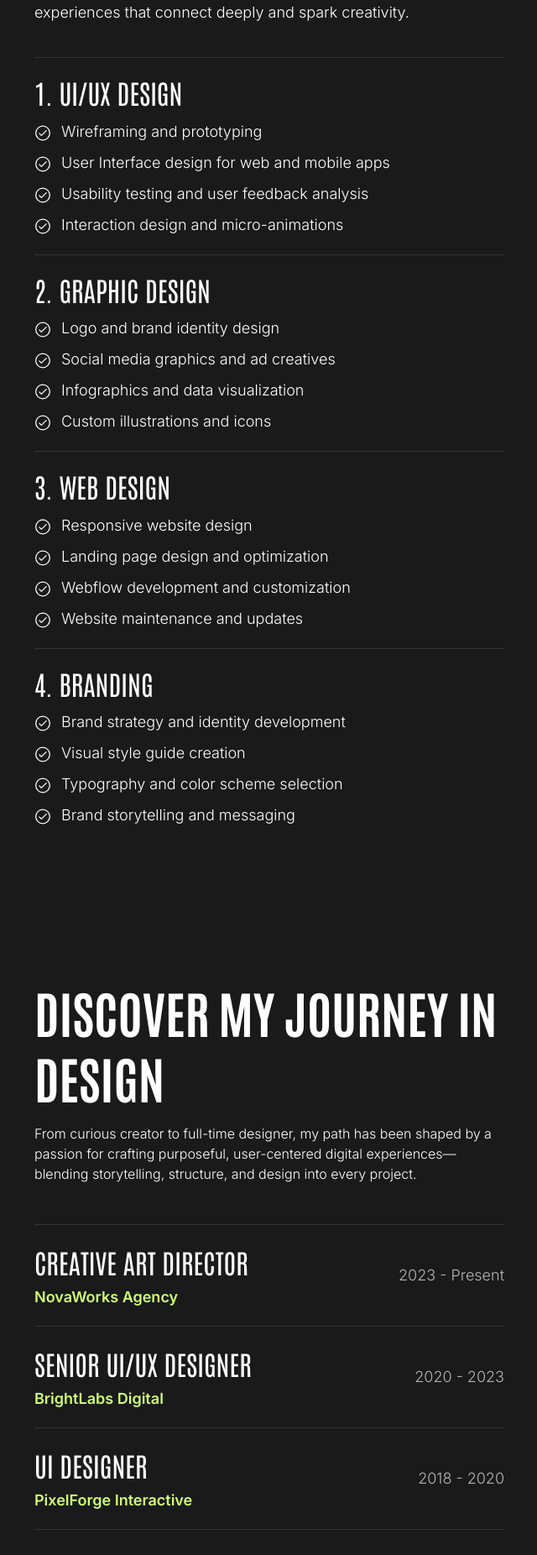
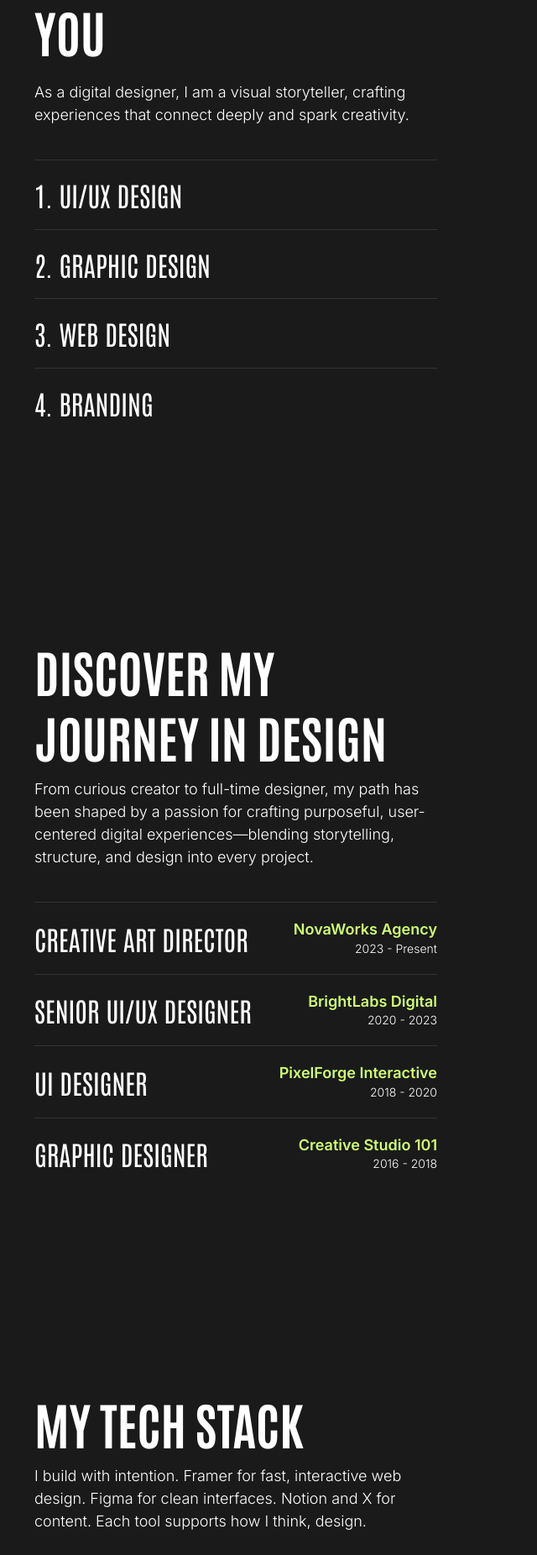
Before and after one commit to 1SoulHunter1/fawaz-portfolio, a Next.js app: page /about in a window 1280 px wide. Shown: the part 906-2758 px from the top of the page at 84% size, without its empty margins (39-679 px from the left). Built offline with nearby package versions, Linux system fonts and the light colour scheme.

Commit message:
About page matches original
Co-Authored-By: Claude Opus 4.6 <noreply@anthropic.com>

```diff
--- a/src/app/about/page.tsx
+++ b/src/app/about/page.tsx
@@ -12,7 +12,6 @@ import {
   InstagramIcon,
   BehanceIcon,
   DribbbleIcon,
-  CheckCircleIcon,
 } from "@/components/icons";
 
 export const metadata: Metadata = {
@@ -29,46 +28,10 @@ const socials = [
 ];
 
 const services = [
-  {
-    number: "1",
-    title: "UI/UX DESIGN",
-    items: [
-      "Wireframing and prototyping",
-      "User Interface design for web and mobile apps",
-      "Usability testing and user feedback analysis",
-      "Interaction design and micro-animations",
-    ],
-  },
-  {
-    number: "2",
-    title: "GRAPHIC DESIGN",
-    items: [
-      "Logo and brand identity design",
-      "Social media graphics and ad creatives",
-      "Infographics and data visualization",
-      "Custom illustrations and icons",
-    ],
-  },
-  {
-    number: "3",
-    title: "WEB DESIGN",
-    items: [
-      "Responsive website design",
-      "Landing page design and optimization",
-      "Webflow development and customization",
-      "Website maintenance and updates",
-    ],
-  },
-  {
-    number: "4",
-    title: "BRANDING",
-    items: [
-      "Brand strategy and identity development",
-      "Visual style guide creation",
-      "Typography and color scheme selection",
-      "Brand storytelling and messaging",
-    ],
-  },
+  { number: "1", title: "UI/UX DESIGN" },
+  { number: "2", title: "GRAPHIC DESIGN" },
+  { number: "3", title: "WEB DESIGN" },
+  { number: "4", title: "BRANDING" },
 ];
 
 const timeline = [
@@ -89,13 +52,13 @@ const techStack = [
     name: "Figma",
     logo: "/images/cms/RaZetiUCiiVee9pYfau5kIm0k.jpg",
     description:
-      "Where I connect, share insights, and grow within the design and Framer community.",
+      "My go-to for UI/UX design—perfect for wireframing, prototyping, and collaborating in real time.",
   },
   {
     name: "X",
     logo: "/images/cms/KhZnIlAtOozB2Axd5yg9ALd7A.jpg",
     description:
-      "My go-to for UI/UX design—perfect for wireframing, prototyping, and collaborating in real time.",
+      "Where I connect, share insights, and grow within the design and Framer community.",
   },
   {
     name: "Spline",
@@ -111,25 +74,31 @@ const techStack = [
   },
 ];
 
-interface ProcessCard {
-  number: string;
-  title: string;
-  description: string;
-  tone: "white" | "lime" | "dark";
+interface ProcessGridItem {
+  type: "card" | "image";
+  number?: string;
+  title?: string;
+  description?: string;
+  tone?: "white" | "lime" | "dark";
   image?: string;
-  wide?: boolean;
+  colSpan?: number;
 }
 
-const process: ProcessCard[] = [
+const processGrid: ProcessGridItem[] = [
   {
+    type: "card",
     number: "01.",
     title: "Research & Strategy",
     description:
       "In this phase, I dive deep into understanding your business, target audience, and project goals. Through research and strategic planning, I create a clear roadmap to guide the entire design process.",
     tone: "white",
+  },
+  {
+    type: "image",
     image: "/images/cms/fw9i7cnyP36KPrIT0FHN2bcu0xU.jpeg",
   },
   {
+    type: "card",
     number: "02.",
     title: "Concept & Ideation",
     description:
@@ -137,74 +106,78 @@ const process: ProcessCard[] = [
     tone: "lime",
   },
   {
+    type: "card",
     number: "03.",
     title: "Feedback & Refinement",
     description:
       "Collaboration is key. I review the design with you, gather feedback, and refine the work to align with your expectations and goals. This ensures the design reflects your vision.",
     tone: "dark",
-    image: "/images/cms/VjFhPmRUqOEECNBJzS5qTNQ2M.jpeg",
-    wide: true,
+    colSpan: 2,
   },
   {
+    type: "image",
+    image: "/images/cms/VjFhPmRUqOEECNBJzS5qTNQ2M.jpeg",
+  },
+  {
+    type: "card",
     number: "04.",
     title: "Testing & Optimization",
     description:
       "I conduct thorough testing to identify and resolve any performance or usability issues. This phase ensures the design works seamlessly across devices and meets user experience standards.",
     tone: "lime",
-    image: "/images/cms/xmKml0E7v2iBI4zbbj0yVccaQwg.jpeg",
   },
   {
+    type: "card",
     number: "05.",
     title: "Launch & Delivery",
     description:
       "Once everything is finalized, the project is launched and delivered to you. I also provide guidance or support for ongoing maintenance to ensure long-term success.",
     tone: "white",
   },
+  {
+    type: "image",
+    image: "/images/cms/xmKml0E7v2iBI4zbbj0yVccaQwg.jpeg",
+  },
 ];
 
-const toneStyles: Record<ProcessCard["tone"], string> = {
+const toneStyles: Record<NonNullable<ProcessGridItem["tone"]>, string> = {
   white: "bg-white text-[#303030]",
-  lime: "bg-[#d0ff71] text-black",
-  dark: "bg-[#303030] text-white",
+  lime: "bg-[#d0ff71] text-[#303030]",
+  dark: "bg-[#333] text-white",
 };
 
-function ProcessCardItem({ card }: { card: ProcessCard }) {
+function ProcessGridCell({ item }: { item: ProcessGridItem }) {
+  if (item.type === "image") {
     return (
-    <div
-      className={cn(
-        "flex flex-col gap-5 rounded-[20px] p-8 md:p-10",
-        toneStyles[card.tone],
-        card.wide && "md:col-span-2",
-        card.wide && card.image && "md:flex-row md:items-center md:gap-8"
-      )}
-    >
-      <div className="flex flex-col gap-3 md:flex-1">
-        <span className="font-heading text-[48px] font-bold leading-none md:text-[60px]">
-          {card.number}
-        </span>
-        <h3 className="font-heading text-[26px] font-normal leading-tight md:text-[32px]">
-          {card.title}
-        </h3>
-        <p className="text-base font-light leading-[27px] md:text-lg">
-          {card.description}
-        </p>
-      </div>
-      {card.image && (
-        <div
-          className={cn(
-            "relative overflow-hidden rounded-[20px]",
-            card.wide ? "aspect-[36/38] w-full md:w-[360px] md:shrink-0" : "mt-auto aspect-[36/38] w-full max-w-[360px]"
-          )}
-        >
+      <div className="relative h-[380px] overflow-hidden rounded-[20px]">
         <Image
-            src={card.image}
-            alt={card.title}
+          src={item.image!}
+          alt=""
           fill
           sizes="360px"
           className="object-cover"
         />
       </div>
+    );
+  }
+
+  return (
+    <div
+      className={cn(
+        "flex h-[380px] flex-col justify-center gap-2 rounded-[20px] p-10",
+        toneStyles[item.tone!],
+        item.colSpan === 2 && "md:col-span-2",
       )}
+    >
+      <span className="font-heading text-[48px] font-bold leading-none md:text-[60px]">
+        {item.number}
+      </span>
+      <h3 className="font-heading text-[26px] font-normal leading-tight md:text-[32px]">
+        {item.title}
+      </h3>
+      <p className="text-sm font-light leading-[21px]">
+        {item.description}
+      </p>
     </div>
   );
 }
@@ -215,8 +188,8 @@ export default function AboutPage() {
       <Navbar />
       <main>
         <AboutStickyScroll>
-          {/* Hero */}
-          <section className="w-full bg-[#1a1a1b] pt-36 pb-16 md:pt-44">
+          {/* Hero — original has Container with px-40, no top/bottom padding on container */}
+          <section className="w-full bg-[#1a1a1b] px-6 pt-36 pb-16 md:px-10 md:pt-44">
             <div className="flex flex-col">
               <h1 className="font-heading text-[56px] font-bold leading-[1.05] tracking-[-2px] text-white uppercase lg:text-[120px] lg:leading-[120px] lg:tracking-[-3.6px]">
                 About me
@@ -262,13 +235,13 @@ export default function AboutPage() {
             </div>
           </section>
 
-          {/* Services */}
-          <section className="w-full bg-[#1a1a1b] py-20">
+          {/* Services — collapsed accordion (number + title only) */}
+          <section className="w-full bg-[#1a1a1b] px-6 py-[120px] md:px-10">
             <ScrollReveal>
               <h2 className="font-heading text-[36px] font-bold leading-tight text-white uppercase md:text-[60px] md:leading-[78px]">
                 WHAT I CAN DO FOR YOU
               </h2>
-              <p className="mt-4 max-w-[500px] text-lg font-light leading-[27px] text-white">
+              <p className="mt-5 max-w-[500px] text-lg font-light leading-[27px] text-white">
                 As a digital designer, I am a visual storyteller, crafting
                 experiences that connect deeply and spark creativity.
               </p>
@@ -280,31 +253,18 @@ export default function AboutPage() {
                   <h3 className="font-heading text-[24px] font-normal leading-[1.3] text-white uppercase lg:text-[32px] lg:leading-[41.6px]">
                     {service.number}. {service.title}
                   </h3>
-                  <ul className="mt-3 flex flex-col gap-2">
-                    {service.items.map((item) => (
-                      <li
-                        key={item}
-                        className="flex items-start gap-3 text-lg font-light text-white"
-                      >
-                        <span className="mt-0.5 w-5 shrink-0 text-white">
-                          <CheckCircleIcon />
-                        </span>
-                        {item}
-                      </li>
-                    ))}
-                  </ul>
                 </div>
               ))}
             </StaggerReveal>
           </section>
 
           {/* Journey timeline */}
-          <section className="w-full bg-[#1a1a1b] py-20">
+          <section className="w-full bg-[#1a1a1b] px-6 py-[120px] md:px-10">
             <ScrollReveal>
               <h2 className="font-heading text-[36px] font-bold leading-tight text-white uppercase md:text-[60px] md:leading-[78px]">
                 Discover My Journey in Design
               </h2>
-              <p className="mt-4 max-w-[700px] text-base font-light leading-6 text-white">
+              <p className="mt-2.5 max-w-[700px] text-lg font-light leading-[27px] text-white">
                 From curious creator to full-time designer, my path has been shaped
                 by a passion for crafting purposeful, user-centered digital
                 experiences—blending storytelling, structure, and design into every
@@ -312,49 +272,48 @@ export default function AboutPage() {
               </p>
             </ScrollReveal>
 
-            <StaggerReveal className="mt-12" staggerDelay={0.1}>
+            <StaggerReveal className="mt-10" staggerDelay={0.1}>
               {timeline.map((item) => (
                 <div
                   key={item.role}
-                  className="flex flex-col gap-2 border-t border-[#333] py-5 sm:flex-row sm:items-center sm:justify-between"
+                  className="flex items-center justify-between border-t border-[#333] py-5"
                 >
-                  <div className="flex flex-col gap-1">
-                    <h3 className="font-heading text-[26px] font-normal text-white uppercase md:text-[32px]">
+                  <h3 className="font-heading text-[26px] font-normal leading-[1.3] text-white uppercase md:text-[32px] md:leading-[41.6px]">
                     {item.role}
                   </h3>
-                    <span className="text-lg font-semibold text-[#d0ff71]">
+                  <div className="flex shrink-0 flex-col items-end">
+                    <span className="text-lg font-semibold leading-[23.4px] text-[#d0ff71]">
                       {item.company}
                     </span>
-                  </div>
-                  <span className="text-lg font-light text-[#b5b5b5]">
+                    <span className="text-sm font-light leading-[21px] text-white">
                       {item.years}
                     </span>
+                  </div>
                 </div>
               ))}
             </StaggerReveal>
           </section>
 
-          {/* Tech stack */}
-          <section className="w-full bg-[#1a1a1b] py-20">
+          {/* Tech stack — vertical list of cards */}
+          <section className="w-full bg-[#1a1a1b] px-6 py-[120px] md:px-10">
             <ScrollReveal>
               <h2 className="font-heading text-[36px] font-bold leading-tight text-white uppercase md:text-[60px] md:leading-[78px]">
                 My Tech Stack
               </h2>
-              <p className="mt-4 max-w-[700px] text-base font-light leading-6 text-white">
+              <p className="mt-2.5 max-w-[700px] text-lg font-light leading-[27px] text-white">
                 I build with intention. Framer for fast, interactive web design.
                 Figma for clean interfaces. Notion and X for content. Each tool
                 supports how I think, design.
               </p>
             </ScrollReveal>
 
-            <StaggerReveal className="mt-12 grid gap-5 sm:grid-cols-2 md:grid-cols-3 lg:grid-cols-5" staggerDelay={0.08}>
+            <StaggerReveal className="mt-10 flex flex-col" staggerDelay={0.08}>
               {techStack.map((tool) => (
                 <div
                   key={tool.name}
-                  className="flex flex-col gap-4 rounded-[20px] border border-[#333] p-6"
+                  className="flex items-center gap-4 rounded-[20px] border border-[#333] p-5"
                 >
-                  <div className="flex items-center gap-3">
-                    <div className="relative h-14 w-14 overflow-hidden rounded-xl">
+                  <div className="relative h-14 w-14 shrink-0 overflow-hidden rounded-xl">
                     <Image
                       src={tool.logo}
                       alt={tool.name}
@@ -363,36 +322,37 @@ export default function AboutPage() {
                       className="object-cover"
                     />
                   </div>
-                    <span className="font-heading text-[24px] font-normal text-white">
+                  <div className="flex flex-col gap-1 sm:flex-row sm:items-center sm:gap-6">
+                    <span className="font-heading shrink-0 text-[24px] font-normal text-white">
                       {tool.name}
                     </span>
-                  </div>
                     <p className="text-sm font-light leading-[21px] text-[#b5b5b5]">
                       {tool.description}
                     </p>
+                  </div>
                 </div>
               ))}
             </StaggerReveal>
           </section>
         </AboutStickyScroll>
 
-        {/* Process */}
-        <section className="w-full bg-[#1a1a1b] py-20">
+        {/* Process — full width, outside sticky scroll */}
+        <section className="w-full bg-[#1a1a1b] py-[120px]">
           <div className="mx-auto max-w-[1200px] px-6 md:px-10">
             <ScrollReveal>
               <h2 className="font-heading text-[36px] font-bold leading-tight text-white uppercase md:text-[60px] md:leading-[78px]">
                 Design with Strategy and Creativity
               </h2>
-              <p className="mt-4 max-w-[700px] text-base font-light leading-6 text-white">
+              <p className="mt-5 max-w-[700px] text-lg font-light leading-[27px] text-white">
                 My process blends strategy and creativity to address challenges,
                 craft solutions, and deliver designs that effectively communicate
                 your message.
               </p>
             </ScrollReveal>
 
-            <StaggerReveal className="mt-12 grid gap-5 md:grid-cols-2" staggerDelay={0.1}>
-              {process.map((card) => (
-                <ProcessCardItem key={card.number} card={card} />
+            <StaggerReveal className="mt-10 grid gap-5 md:grid-cols-3" staggerDelay={0.1}>
+              {processGrid.map((item, i) => (
+                <ProcessGridCell key={i} item={item} />
               ))}
             </StaggerReveal>
           </div>
--- a/src/components/AboutStickyScroll.tsx
+++ b/src/components/AboutStickyScroll.tsx
@@ -36,12 +36,12 @@ export function AboutStickyScroll({
     <div ref={wrapperRef} className="relative">
       {/* Desktop: two-column sticky layout */}
       <div className="hidden lg:block">
-        <div className="mx-auto flex max-w-[1200px] gap-0 px-6 md:px-10">
+        <div className="mx-auto flex max-w-[1200px]">
           {/* Left: content sections scroll naturally */}
           <div className="w-[560px] shrink-0">{children}</div>
 
-          {/* Right: sticky image stack */}
-          <div className="flex-1">
+          {/* Right: sticky image stack (640px with 40px padding each side) */}
+          <div className="w-[640px] shrink-0 px-10">
             <div className="sticky top-0 flex h-screen items-center justify-center overflow-hidden">
               <motion.div
                 className="flex flex-col"
```
Also changed, not shown: 1 other file (tests, documents, lock files or other folders). Lines whose indentation alone changed are shown as unchanged.
